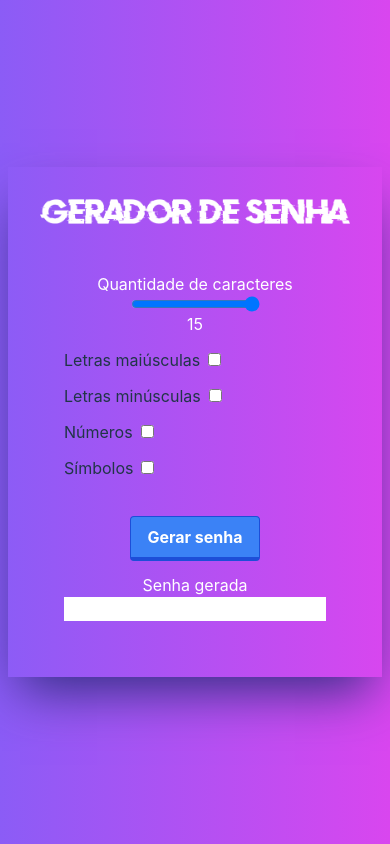
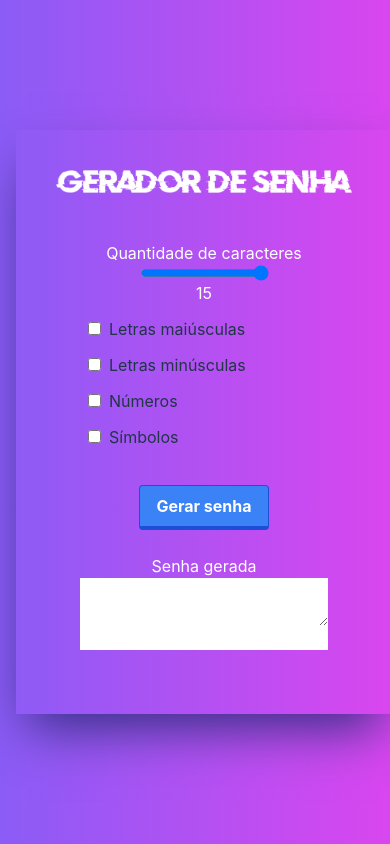
Before and after one commit to Mlluiz39/password-generator, a React (Vite) app: page / in a window 390 px wide. Built offline with nearby package versions, Linux system fonts and the light colour scheme.

Commit message:
add new responsive app

```diff
--- a/index.html
+++ b/index.html
@@ -7,7 +7,7 @@
     <title>Gerador de Senhas</title>
   </head>
   <body class="bg-gradient-to-r from-violet-500 to-fuchsia-500">
-    <div id="root"></div>
+    <div id="root" class="lg:mx-auto xl:mx-auto"></div>
     <script type="module" src="/src/main.jsx"></script>
   </body>
 </html>
--- a/src/App.jsx
+++ b/src/App.jsx
@@ -2,7 +2,7 @@ import Logo from '@/assets/logo.png'
 
 function App() {
   return (
-    <main className="p-8 m-2 shadow-2xl shadow-indigo-900">
+    <main className="p-10 m-4 shadow-2xl shadow-indigo-900">
       <img
         src={Logo}
         alt="logo gerador de senhas"
@@ -16,20 +16,20 @@ function App() {
         </label>
         <div className="flex flex-col">
           <label className="pb-3">
+            <input type="checkbox" className="mx-2 border-none" />
             Letras maiúsculas
-            <input type="checkbox" className="mx-2 border-none" />
           </label>
           <label className="pb-3">
+            <input type="checkbox" className="mx-2 border-none" />
             Letras minúsculas
-            <input type="checkbox" className="mx-2 border-none" />
           </label>
           <label className="pb-3">
+            <input type="checkbox" className="mx-2 border-none" />
             Números
-            <input type="checkbox" className="mx-2 border-none" />
           </label>
           <label className="pb-3">
+            <input type="checkbox" className="mx-2 border-none" />
             Símbolos
-            <input type="checkbox" className="mx-2 border-none" />
           </label>
         </div>
         <div className="flex justify-center items-center mt-6">
@@ -38,7 +38,8 @@ function App() {
           </button>
         </div>
         <div className="flex flex-col">
-          <p className="text-white text-center mt-3">Senha gerada</p>
+          <p className='text-white mt-6 mx-auto'>Senha gerada</p>
+          <textarea className="text-white text-center"></textarea>
           <input type="text" />
         </div>
       </div>
```
